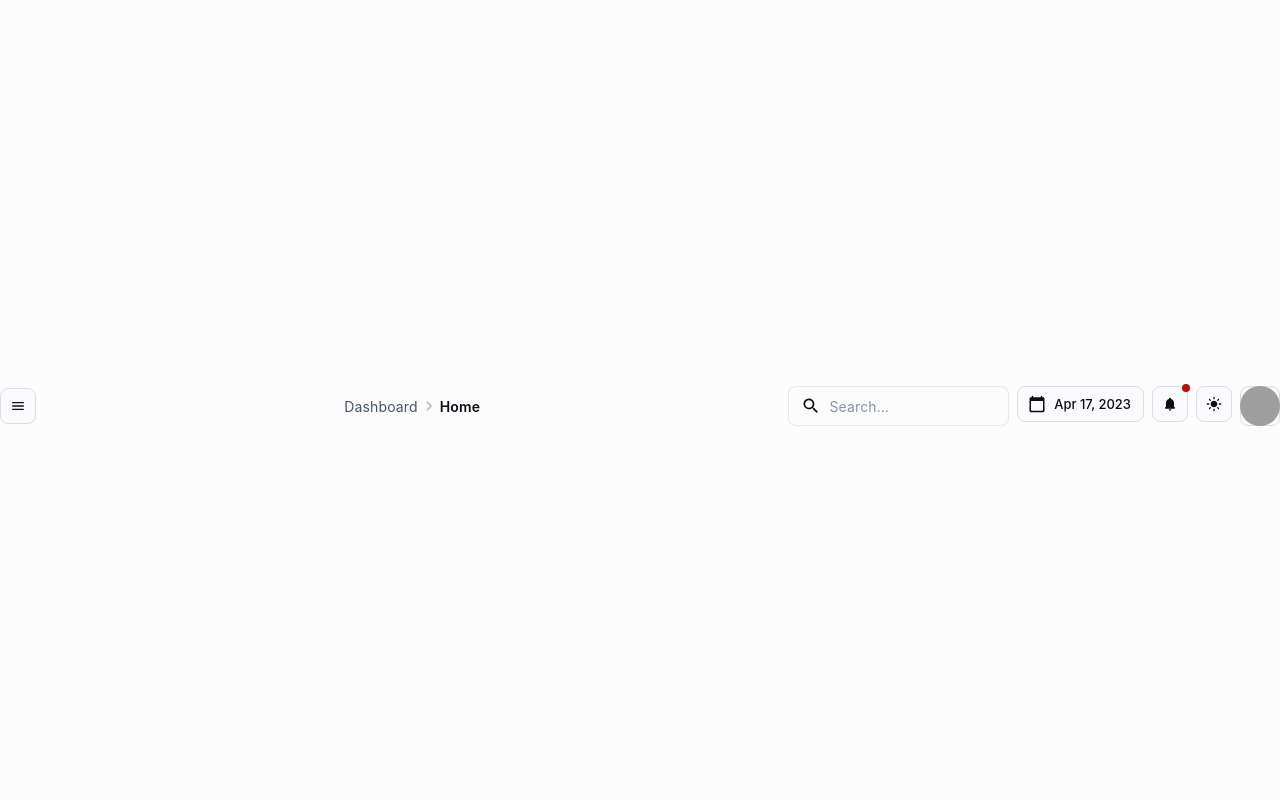
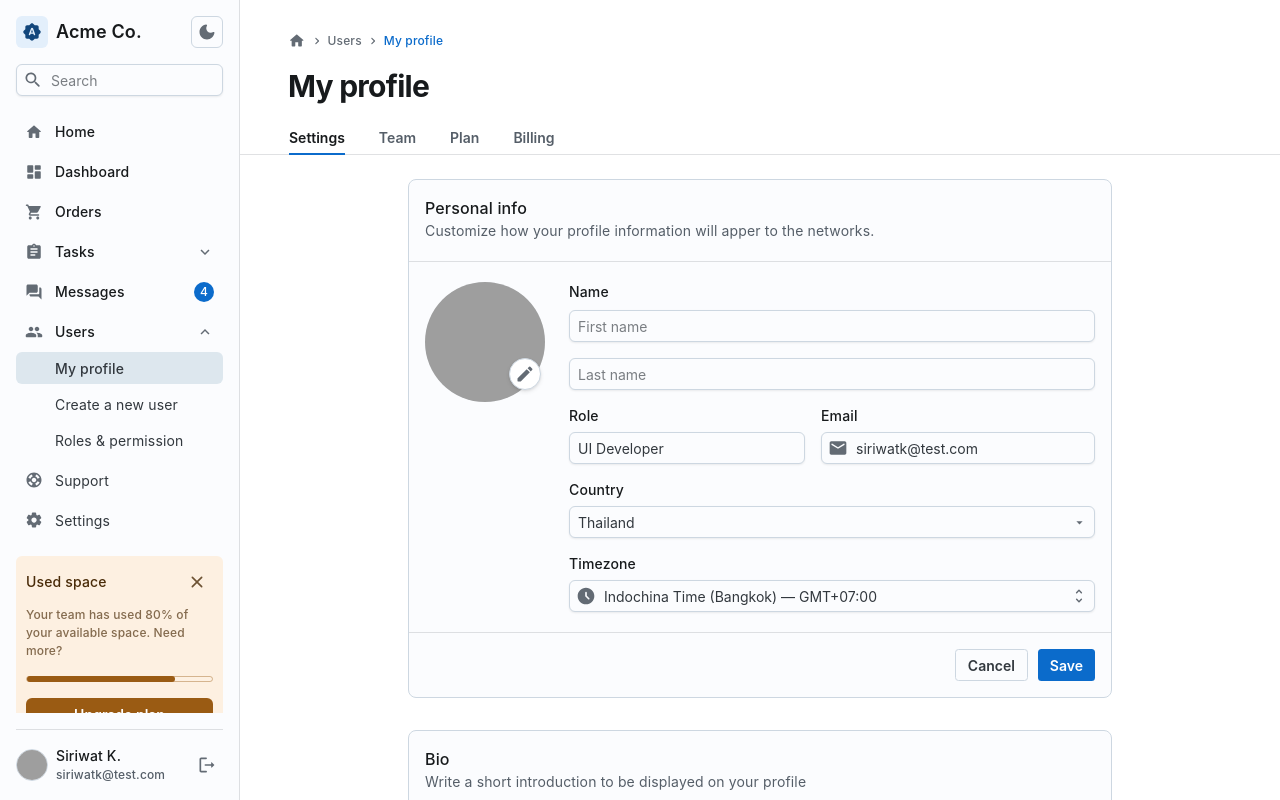
Before and after one commit to Karel95/tech-studio, a React (Vite) app: page /profile in a window 1280 px wide. Built offline with nearby package versions, Linux system fonts and the light colour scheme; grey boxes are pictures that could not be loaded.

Commit message:
updating

```diff
--- a/src/pages/profile/App.tsx
+++ b/src/pages/profile/App.tsx
@@ -1,48 +1,35 @@
-import { alpha } from '@mui/material/styles';
-import AppTheme from "../shared-theme/AppTheme";
-import CssBaseline from "@mui/material/CssBaseline";
-import Box from "@mui/material/Box";
-// import Sidebar from "./components/Sidebar";
-import Header from "./components/Header";
-// import MyProfile from "./components/MyProfile";
-import {
-  chartsCustomizations,
-  dataGridCustomizations,
-  datePickersCustomizations,
-  treeViewCustomizations,
-} from "../../theme/customizations";
+import { CssVarsProvider } from '@mui/joy/styles';
+import CssBaseline from '@mui/joy/CssBaseline';
+import Box from '@mui/joy/Box';
+import Sidebar from './components/Sidebar';
+import Header from './components/Header';
+import MyProfile from './components/MyProfile';
 
-const xThemeComponents = {
-  ...chartsCustomizations,
-  ...dataGridCustomizations,
-  ...datePickersCustomizations,
-  ...treeViewCustomizations,
-};
-
-export default function JoyOrderDashboardTemplate(props: {
-  disableCustomTheme?: boolean;
-}) {
+export default function JoyOrderDashboardTemplate() {
   return (
-    <AppTheme {...props} themeComponents={xThemeComponents}>
-      <CssBaseline enableColorScheme />
-      <Box sx={{ display: "flex", minHeight: "100dvh" }}>
-        {/* <Sidebar /> */}
+    <CssVarsProvider disableTransitionOnChange>
+      <CssBaseline />
+      <Box sx={{ display: 'flex', minHeight: '100dvh' }}>
+        <Sidebar />
         <Header />
-
-        {/* Main content */}
         <Box
           component="main"
-          sx={(theme) => ({
-            flexGrow: 1,
-            backgroundColor: theme.vars
-              ? `rgba(${theme.vars.palette.background.defaultChannel} / 1)`
-              : alpha(theme.palette.background.default, 1),
+          className="MainContent"
+          sx={{
+            pt: { xs: 'calc(12px + var(--Header-height))', md: 3 },
+            pb: { xs: 2, sm: 2, md: 3 },
+            flex: 1,
+            display: 'flex',
+            flexDirection: 'column',
+            minWidth: 0,
+            height: '100dvh',
+            gap: 1,
             overflow: 'auto',
-          })}
+          }}
         >
-          {/* <MyProfile /> */}
+          <MyProfile />
         </Box>
       </Box>
-    </AppTheme>
+    </CssVarsProvider>
   );
 }
--- a/src/pages/profile/components/Header.tsx
+++ b/src/pages/profile/components/Header.tsx
@@ -1,58 +1,46 @@
-// import GlobalStyles from "@mui/joy/GlobalStyles";
-import IconButton from '@mui/material/IconButton';
-import MenuRoundedIcon from "@mui/icons-material/MenuRounded";
-import { toggleSidebar } from "../utils";
-import Stack from "@mui/material/Stack";
-import Search from '../../../components/Search';
-import CustomDatePicker from '../../../components/CustomDatePicker';
-import MenuButton from '../../../components/MenuButton';
-import NotificationsRoundedIcon from '@mui/icons-material/NotificationsRounded';
-import ColorModeIconDropdown from '../../shared-theme/ColorModeIconDropdown';
-import UserMenu from '../../../components/header';
-import NavbarBreadcrumbs from "../../dashboard/components/NavbarBreadcrumbs";
+import GlobalStyles from '@mui/joy/GlobalStyles';
+import IconButton from '@mui/joy/IconButton';
+import Sheet from '@mui/joy/Sheet';
+import MenuRoundedIcon from '@mui/icons-material/MenuRounded';
+import { toggleSidebar } from '../utils';
 
 export default function Header() {
   return (
-    <Stack
-      direction="row"
+    <Sheet
       sx={{
-        display: { xs: "none", md: "flex" },
-        width: "100%",
-        alignItems: { xs: "flex-start", md: "center" },
-        justifyContent: "space-between",
-        maxWidth: { sm: "100%", md: "1700px" },
-        pt: 1.5,
+        display: { xs: 'flex', md: 'none' },
+        alignItems: 'center',
+        justifyContent: 'space-between',
+        position: 'fixed',
+        top: 0,
+        width: '100vw',
+        height: 'var(--Header-height)',
+        zIndex: 9998,
+        p: 2,
+        gap: 1,
+        borderBottom: '1px solid',
+        borderColor: 'background.level1',
+        boxShadow: 'sm',
       }}
-      spacing={2}
     >
-      {/* <GlobalStyles
+      <GlobalStyles
         styles={(theme) => ({
-          ":root": {
-            "--Header-height": "52px",
-            [theme.breakpoints.up("md")]: {
-              "--Header-height": "0px",
+          ':root': {
+            '--Header-height': '52px',
+            [theme.breakpoints.up('md')]: {
+              '--Header-height': '0px',
             },
           },
         })}
-      /> */}
+      />
       <IconButton
         onClick={() => toggleSidebar()}
         variant="outlined"
-        color="primary"
-        size="small"
+        color="neutral"
+        size="sm"
       >
         <MenuRoundedIcon />
       </IconButton>
-      <NavbarBreadcrumbs />
-      <Stack direction="row" sx={{ gap: 1 }}>
-        <Search />
-        <CustomDatePicker />
-        <MenuButton showBadge aria-label="Open notifications">
-          <NotificationsRoundedIcon />
-        </MenuButton>
-        <ColorModeIconDropdown />
-        <UserMenu />
-      </Stack>
-    </Stack>
+    </Sheet>
   );
 }
--- a/src/pages/profile/components/MyProfile.tsx
+++ b/src/pages/profile/components/MyProfile.tsx
@@ -1,3 +1,4 @@
+import * as React from 'react';
 import AspectRatio from '@mui/joy/AspectRatio';
 import Box from '@mui/joy/Box';
 import Button from '@mui/joy/Button';
@@ -49,7 +50,7 @@ export default function MyProfile() {
           <Breadcrumbs
             size="sm"
             aria-label="breadcrumbs"
-            separator={<ChevronRightRoundedIcon fontSize="small" />}
+            separator={<ChevronRightRoundedIcon fontSize="sm" />}
             sx={{ pl: 0 }}
           >
             <Link
```
